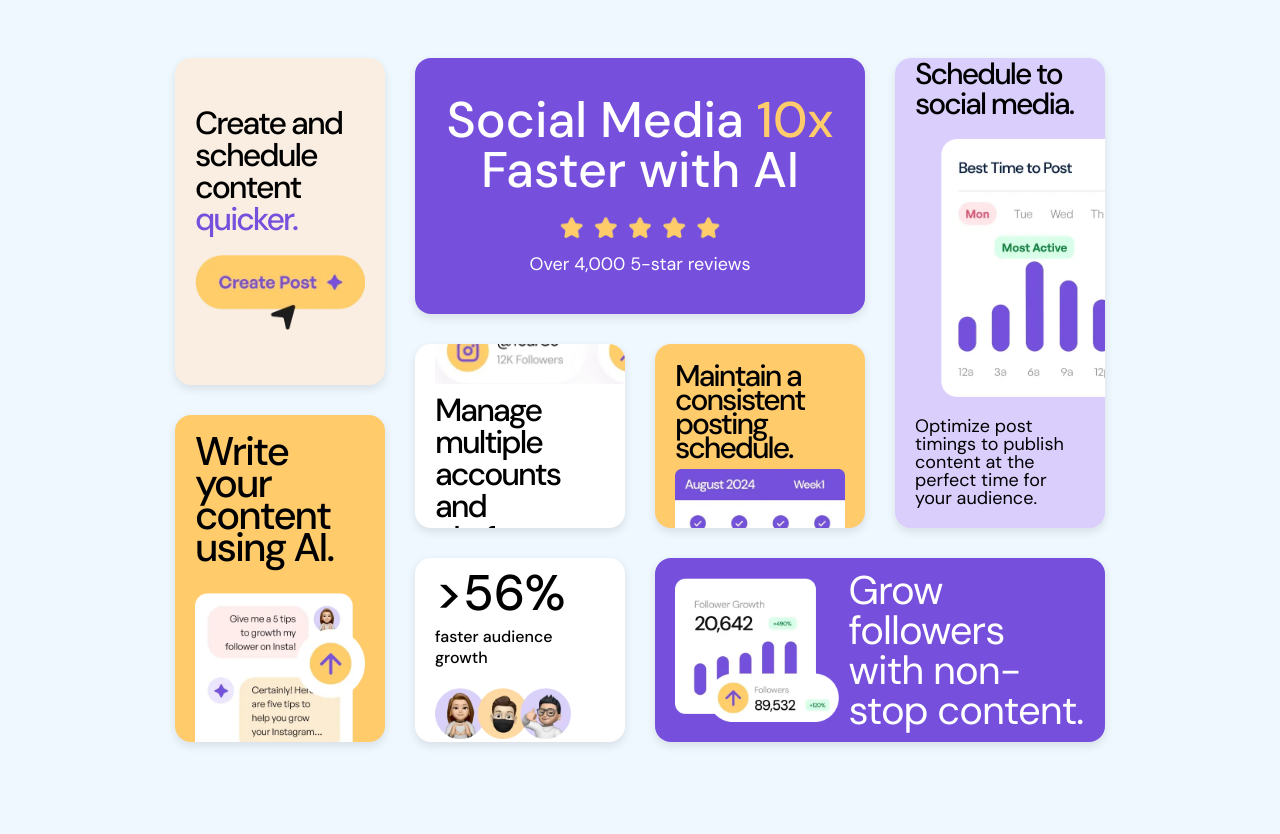
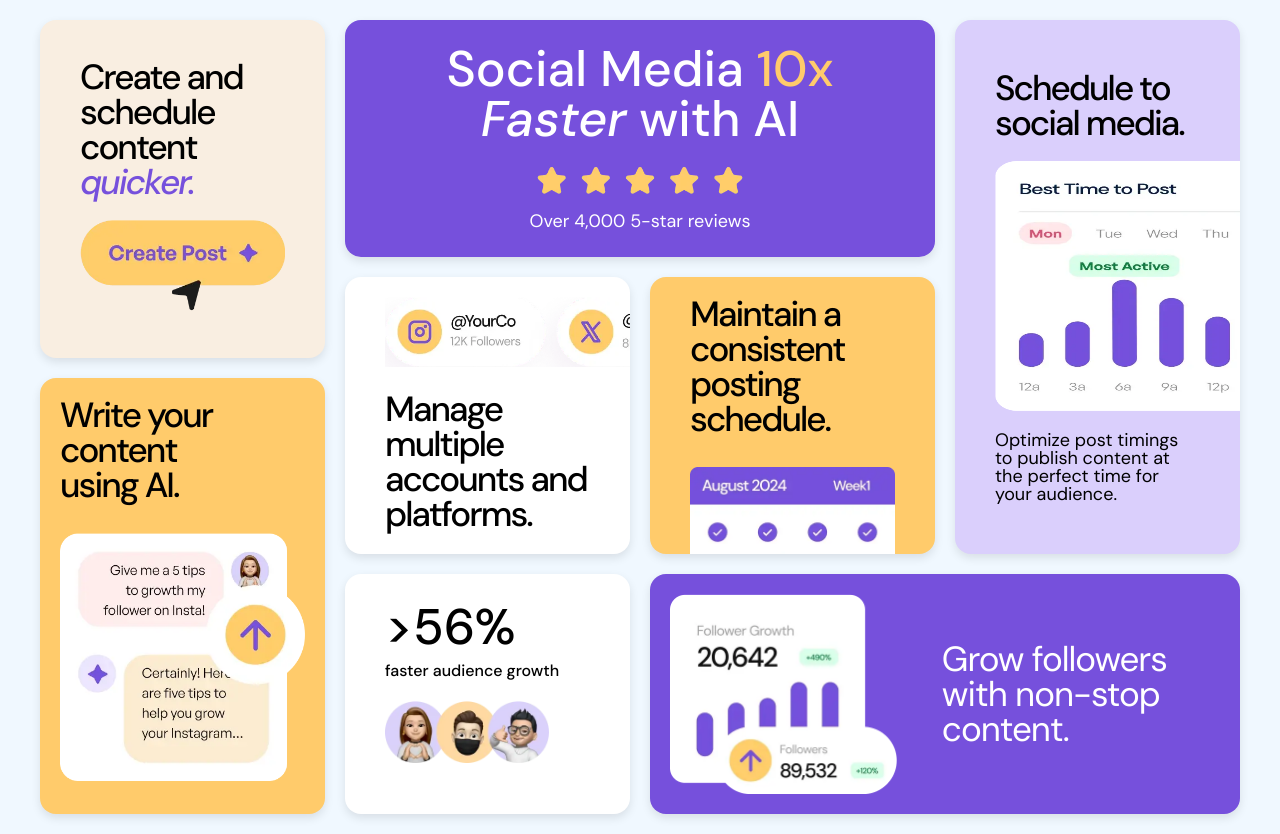
Before and after one commit to Seif-Ihab/bento-grid, a plain HTML site: page index.html in a window 1280 px wide. Before the commit the page ends 800 px from the top, so only its background shows below. Drawn offline with Linux system fonts and the light colour scheme.

Commit message:
Add files via upload

```diff
--- a/css/master.css
+++ b/css/master.css
@@ -10,29 +10,30 @@ body {
     display: flex;
     align-items: center;
     justify-content: center;
-    height: 100vh;
+    min-height: 100vh;
     font-family: "DM Sans", serif;
 }
 
 .container {
     display: grid;
-    grid-template-columns: repeat(12, 1fr);
-    grid-template-rows: repeat(10, 1fr);
-    gap: 30px;
-    width: 75%;
-    height: 90%;
+    grid-template-columns: repeat(4, 1fr);
+    grid-template-rows: repeat(10, auto);
+    gap: 20px;
+    max-width: 1200px;
+    width: 100%;
+    height: auto;
 }
 
 .container>div {
     border-radius: 16px;
-    padding: 20px;
     box-shadow: 0 4px 10px rgba(0, 0, 0, 0.1);
     overflow: hidden;
 }
 
 /*start box-1*/
 .box-1 {
-    grid-area: 1/1/span 5/span 3;
+    padding: 40px;
+    grid-area: 1/1/span 5/span 1;
     background-color: hsl(31, 66%, 93%);
     display: flex;
     flex-direction: column;
@@ -41,14 +42,14 @@ body {
 }
 
 .box-1 p {
-    font-size: 32px;
+    font-size: 35px;
     font-weight: 500;
     line-height: 1;
     letter-spacing: -2px;
     margin-bottom: 20px;
 }
 
-.box-1 p span {
+.box-1 p em {
     color: hsl(256, 67%, 59%);
 }
 
@@ -58,7 +59,8 @@ body {
 
 /*start box-2*/
 .box-2 {
-    grid-area: 1/4/span 4/span 6;
+    padding: 20px 30px;
+    grid-area: 1/2/span 4/span 2;
     background-color: hsl(256, 67%, 59%);
     display: flex;
     flex-direction: column;
@@ -67,6 +69,7 @@ body {
 }
 
 .box-2 p:first-of-type {
+    padding: 0 20px;
     text-align: center;
     font-size: 50px;
     font-weight: 500;
@@ -91,7 +94,8 @@ body {
 
 /*start box-3*/
 .box-3 {
-    grid-area: 1/10/span 7/span 3;
+    grid-area: 1/4/span 7/span 1;
+    padding: 40px;
     background-color: hsl(254, 88%, 90%);
     display: flex;
     flex-direction: column;
@@ -100,65 +104,65 @@ body {
 }
 
 .box-3 p:first-of-type {
-    font-size: 30px;
+    font-size: 35px;
     font-weight: 500;
     line-height: 1;
     letter-spacing: -2px;
     margin-bottom: 20px;
 }
 
+.box-3 .image {
+    width: 100%;
+    height: 250px;
+    margin-bottom: 20px;
+}
+
 .box-3 img {
-    width: auto;
-    height: 60%;
-    position: relative;
-    left: 50%;
-    margin-bottom: 20px;
+    width: 400px;
+    height: 250px;
 }
 
 .box-3 p:last-of-type {
     font-size: 18px;
     font-weight: 400;
     line-height: 1;
-    margin-bottom: 20px;
 }
 
 /*start box-4*/
 .box-4 {
-    grid-area: 6/1/span 5/span 3;
+    padding: 20px;
+    grid-area: 6/1/span 5/span 1;
     background-color: hsl(39, 100%, 71%);
 }
 
 .box-4 p {
-    font-size: 40px;
+    font-size: 35px;
+    padding-right: 50px;
     font-weight: 500;
-    line-height: 0.8;
+    line-height: 1;
     letter-spacing: -2px;
     margin-bottom: 30px;
 }
 
 .box-4 img {
     max-width: 100%;
-    height: auto;
 }
 
 /*start box-5*/
 .box-5 {
-    grid-area: 5/4/span 3/span 3;
+    padding: 20px 40px;
+    grid-area: 5/2/span 3/span 1;
     background-color: hsl(0, 0%, 100%);
-    display: flex;
-    flex-direction: column;
-    justify-content: center;
-    align-items: start;
 }
 
 .box-5 img {
-    height: 66px;
-    width: auto;
-    margin-bottom: 10px;
+    width: 330px;
+    height: auto;
+    margin-bottom: 20px;
 }
 
 .box-5 p {
-    font-size: 32px;
+    font-size: 35px;
     font-weight: 500;
     line-height: 1;
     letter-spacing: -2px;
@@ -166,33 +170,33 @@ body {
 
 /*start box-6*/
 .box-6 {
-    grid-area: 5/7/span 3/span 3;
+    padding: 20px 40px 0;
+    grid-area: 5/3/span 3/span 1;
     background-color: hsl(39, 100%, 71%);
-    position: relative;
 }
 
 .box-6 p {
-    font-size: 30px;
+    font-size: 35px;
     font-weight: 500;
-    line-height: 0.8;
+    line-height: 1;
     letter-spacing: -2px;
-    margin-bottom: 20px;
+}
+
+.box-6 .image {
+    margin-top: 30px;
+    width: 100%;
+    height: 60px;
 }
 
 .box-6 img {
-    position: absolute;
-    width: calc(100% - 40px);
-    bottom: -70px;
+    width: 100%;
 }
 
 /*start box-7*/
 .box-7 {
-    grid-area: 8/4/span 3/span 3;
+    padding: 20px 40px;
+    grid-area: 8/2/span 3/span 1;
     background-color: hsl(0, 0%, 100%);
-    display: flex;
-    flex-direction: column;
-    justify-content: center;
-    align-items: start;
 }
 
 .box-7 span {
@@ -211,20 +215,23 @@ body {
 
 /*start box-8*/
 .box-8 {
-    grid-area: 8/7/span 3/span 6;
+    grid-area: 8/3/span 3/span 2;
     background-color: hsl(256, 67%, 59%);
     display: flex;
-    justify-content: space-between;
     align-items: center;
 }
 
 .box-8 img {
-    height: 100%;
+    padding: 20px;
+    max-width: 50%;
+    height: 240px;
 }
 
 .box-8 p {
-    padding-left: 10px;
-    font-size: 40px;
+    padding-left: 25px;
+    padding-right: 25px;
+    display: inline-block;
+    font-size: 35px;
     font-weight: 400;
     line-height: 1;
     letter-spacing: -1px;
@@ -233,7 +240,6 @@ body {
 
 @media (max-width:991px) {
     body {
-        height: auto;
         padding: 10px;
     }
 
@@ -254,10 +260,20 @@ body {
 
     .box-2 {
         order: 0;
+        padding: 20px;
+    }
+
+    .box-2 p:first-of-type {
+        padding: 0;
     }
 
     .box-3 {
         order: 3;
+        padding: 30px;
+    }
+
+    .box-3 p:first-of-type {
+        font-size: 28px;
     }
 
     .box-3 img {
@@ -275,24 +291,33 @@ body {
 
     .box-5 {
         order: 1;
+        padding: 20px;
+    }
+
+    .box-5 p {
+        font-size: 28px;
+    }
+
+    .box-5 img {
+        width:
+            100%;
     }
 
     .box-6 {
         order: 2;
+        padding: 20px;
     }
 
     .box-6 p {
-        width: 80%;
+        width: 100%;
         font-size: 28px;
-        margin-top: 0;
-        margin-bottom: 0;
     }
 
-    .box-6 img {
+    .box-6 .image {
         width: 80%;
-        position: relative;
-        bottom: -40px;
+        height: 150px;
     }
+
 
     .box-7 {
         order: 5;
@@ -307,14 +332,14 @@ body {
     }
 
     .box-8 img {
-        width: 90%;
-        margin-bottom: 20px;
+        padding: 20px 0;
+        max-width: 100%;
     }
 
     .box-8 p {
-        width: 90%;
         text-align: center;
-        font-size: 38px;
+        font-size: 35px;
+        padding: 0 40px 10px;
     }
 
 }
--- a/index.html
+++ b/index.html
@@ -18,17 +18,19 @@
 <body>
   <div class="container">
     <div class="box-1">
-      <p>Create and schedule content <span>quicker.</span></p>
+      <p>Create and schedule content <em>quicker.</em></p>
       <img src="imgs/illustration-create-post.webp" alt="create-post">
     </div>
     <div class="box-2">
-      <p>Social Media <span>10x</span> Faster with AI</p>
+      <p>Social Media <span>10x</span> <em>Faster</em> with AI</p>
       <img src="imgs/illustration-five-stars.webp" alt="five-star">
       <p>Over 4,000 5-star reviews</p>
     </div>
     <div class="box-3">
       <p>Schedule to social media.</p>
-      <img src="imgs/illustration-schedule-posts.webp" alt="schedule-posts">
+      <div class="image">
+        <img src="imgs/illustration-schedule-posts.webp" alt="schedule-posts">
+      </div>
       <p>Optimize post timings to publish content at the perfect time for your audience.</p>
     </div>
     <div class="box-4">
@@ -41,7 +43,9 @@
     </div>
     <div class="box-6">
       <p>Maintain a consistent posting schedule.</p>
-      <img src="imgs/illustration-consistent-schedule.webp" alt="consistent-schedule">
+      <div class="image">
+        <img src="imgs/illustration-consistent-schedule.webp" alt="consistent-schedule">
+      </div>
     </div>
     <div class="box-7">
       <span>>56%</span>
```
